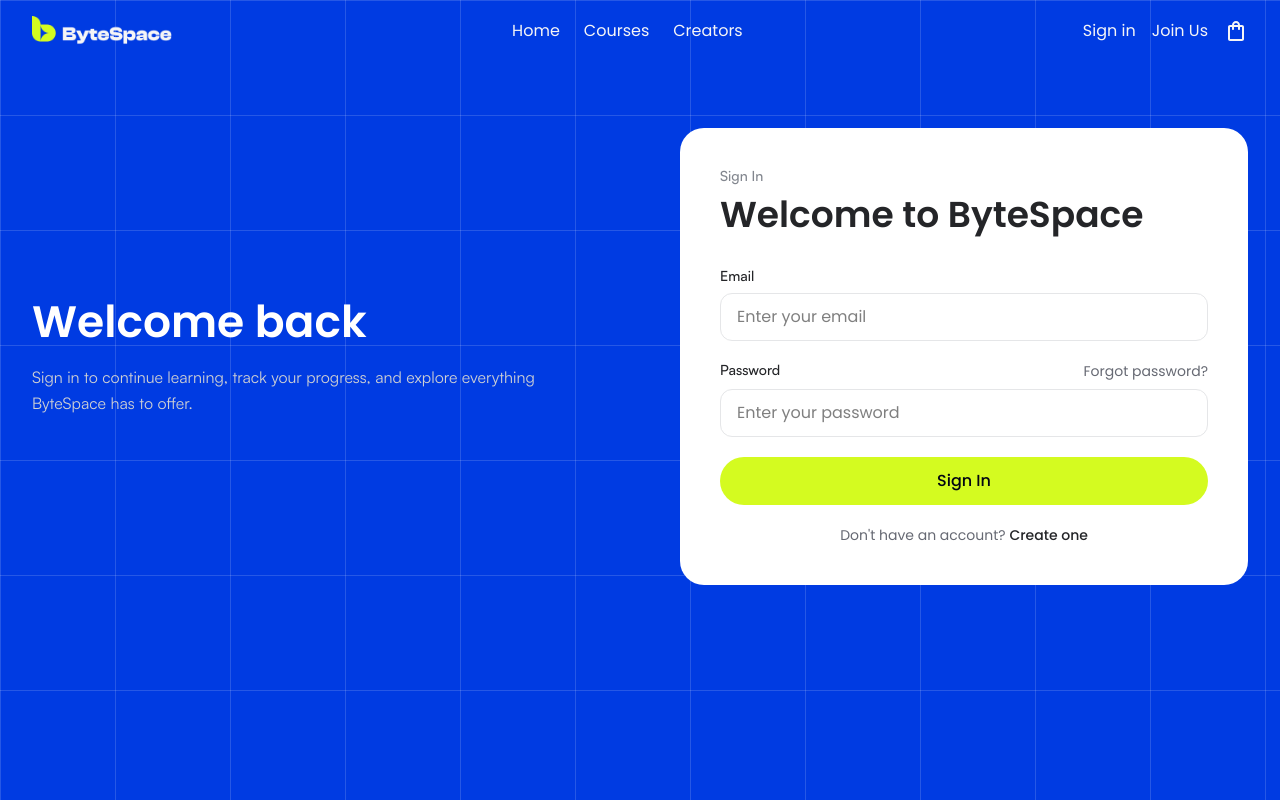
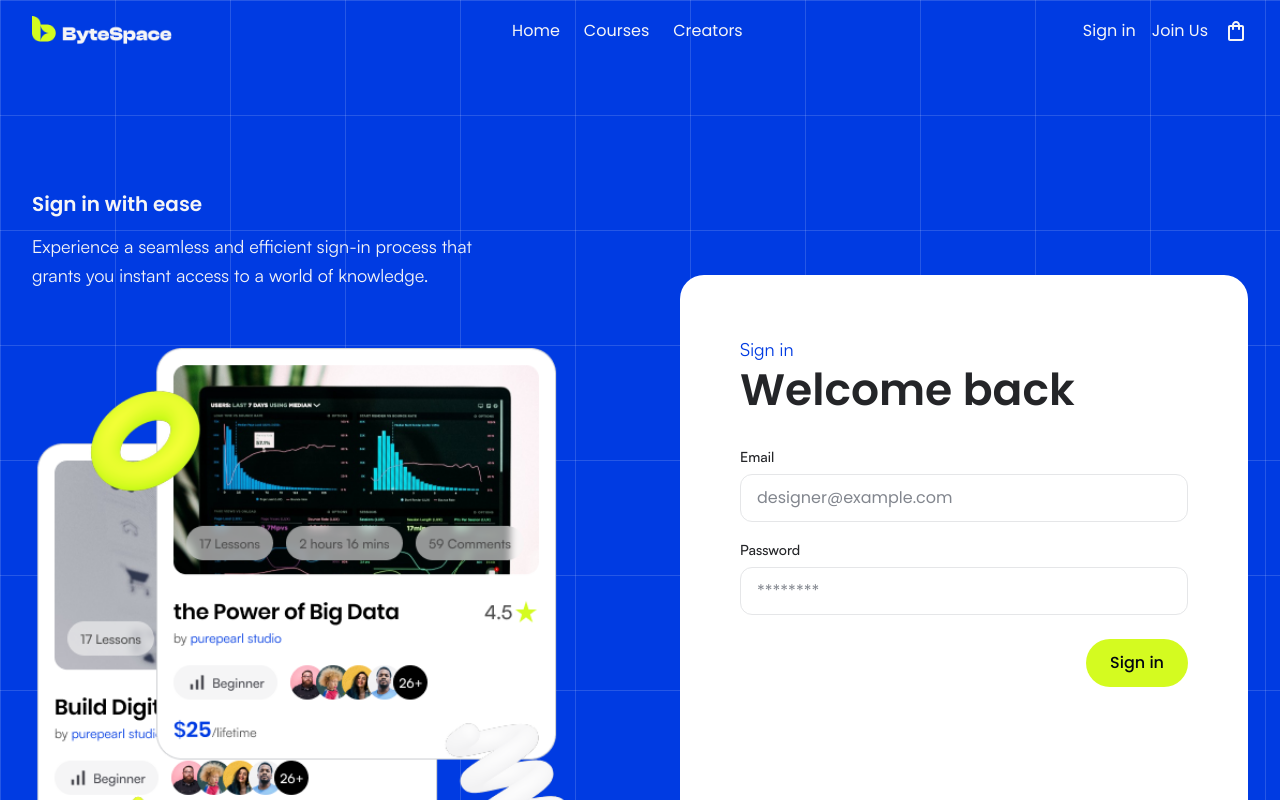
Before and after one commit to md-asikuzzaman/bytespace-frontend, a Next.js app: page /signin in a window 1280 px wide. Shown: the top 800 px of the page. Built offline with nearby package versions, Linux system fonts and the light colour scheme.

Commit message:
fix: refactor auth form design

```diff
--- a/src/app/(auth)/signin/page.tsx
+++ b/src/app/(auth)/signin/page.tsx
@@ -1,57 +1,66 @@
 "use client";
 
 import Container from "@/components/Container";
-import { loginSchema } from "@/schema/signinSchema";
 import { zodResolver } from "@hookform/resolvers/zod";
-import Link from "next/link";
 import { useForm } from "react-hook-form";
 import { z } from "zod";
+import Image from "next/image";
+import Link from "next/link";
 
-type LoginFormData = z.infer<typeof loginSchema>;
+import auth from "./../../../../public/images/auth.png";
+import { signInSchema } from "@/schema/signinSchema";
+
+type SignInFormData = z.infer<typeof signInSchema>;
 
 const SignInPage = () => {
   const {
     register,
     handleSubmit,
     formState: { errors },
-  } = useForm<LoginFormData>({
-    resolver: zodResolver(loginSchema),
+  } = useForm<SignInFormData>({
+    resolver: zodResolver(signInSchema),
   });
 
-  const onSubmit = (data: LoginFormData) => {
+  const onSubmit = (data: SignInFormData) => {
     console.log(data);
   };
 
   return (
-    <section className="bg-primary-800 grid-shape min-h-screen py-20 sm:py-24 md:py-28 lg:py-32">
+    <section className="bg-primary-800 grid-shape min-h-screen pt-20 sm:py-28 md:py-32 lg:pt-48 pb-12 sm:pb-16 md:pb-20 lg:pb-32">
       <Container>
-        <div className="grid grid-cols-1 items-center gap-12 lg:grid-cols-2 lg:gap-20">
+        <div className="grid grid-cols-1 items-center gap-10 sm:gap-12 md:gap-14 lg:grid-cols-2 lg:gap-20">
           {/* Left */}
           <div className="text-center lg:text-left">
-            <h3 className="text-heading-m font-semibold text-white">
-              Welcome back
+            <h3 className="text-heading-xs font-semibold text-shuttlegray-50">
+              Sign in with ease
             </h3>
 
-            <p className="text-body-m satoshi-regular mt-4 max-w-xl text-shuttlegray-200">
-              Sign in to continue learning, track your progress, and explore
-              everything ByteSpace has to offer.
+            <p className="text-body-m satoshi-regular mx-auto mt-3 max-w-118.75 text-shuttlegray-50 sm:mt-4 sm:text-body-l lg:mx-0">
+              Experience a seamless and efficient sign-in process that grants
+              you instant access to a world of knowledge.
             </p>
+
+            <Image
+              src={auth}
+              alt="Authentication"
+              className="pointer-events-none mx-auto mt-8 w-full max-w-105 sm:mt-10 md:mt-12 lg:mx-0 lg:mt-14.5 lg:max-w-none hidden lg:block"
+            />
           </div>
 
           {/* Right */}
           <form
             onSubmit={handleSubmit(onSubmit)}
-            className="rounded-3xl bg-white p-6 sm:p-8 md:p-10"
+            className="rounded-2xl bg-white p-5 sm:rounded-3xl sm:p-8 md:p-10 lg:p-15"
           >
-            <p className="text-label-s satoshi-medium text-shuttlegray-400">
-              Sign In
+            <p className="text-body-m satoshi-regular text-primary-800 sm:text-body-l">
+              Sign in
             </p>
 
-            <h2 className="text-heading-s mt-2 font-semibold text-shuttlegray-950">
-              Welcome to ByteSpace
+            <h2 className="text-heading-s font-semibold text-shuttlegray-950 sm:text-heading-m">
+              Welcome back
             </h2>
 
-            <div className="mt-8 space-y-5">
+            <div className="mt-6 space-y-4 sm:mt-8 sm:space-y-5">
               {/* Email */}
               <div>
                 <label
@@ -64,9 +73,9 @@ const SignInPage = () => {
                 <input
                   id="email"
                   type="email"
-                  placeholder="Enter your email"
+                  placeholder="designer@example.com"
                   {...register("email")}
-                  className="h-12 w-full rounded-xl border border-shuttlegray-100 px-4 outline-none transition focus:border-secondary-400"
+                  className="input-field"
                 />
 
                 {errors.email && (
@@ -78,28 +87,19 @@ const SignInPage = () => {
 
               {/* Password */}
               <div>
-                <div className="mb-2 flex items-center justify-between">
                 <label
                   htmlFor="password"
-                    className="text-label-s satoshi-medium text-shuttlegray-950"
+                  className="text-label-s satoshi-medium mb-2 block text-shuttlegray-950"
                 >
                   Password
                 </label>
 
-                  <Link
-                    href="/forgot-password"
-                    className="text-sm text-shuttlegray-500 transition hover:text-shuttlegray-950"
-                  >
-                    Forgot password?
-                  </Link>
-                </div>
-
                 <input
                   id="password"
                   type="password"
-                  placeholder="Enter your password"
+                  placeholder="********"
                   {...register("password")}
-                  className="h-12 w-full rounded-xl border border-shuttlegray-100 px-4 outline-none transition focus:border-secondary-400"
+                  className="input-field"
                 />
 
                 {errors.password && (
@@ -109,23 +109,22 @@ const SignInPage = () => {
                 )}
               </div>
 
+              <div className="flex justify-end pt-1">
                 <button
                   type="submit"
-                className="hover-animation h-12 w-full rounded-full bg-secondary-400 font-medium text-gray-950 transition hover:bg-secondary-500"
+                  className="hover-animation h-11 rounded-full bg-secondary-400 px-5 font-medium text-gray-950 transition hover:bg-secondary-500 sm:h-12 sm:px-6 cursor-pointer"
                 >
-                Sign In
+                  Sign in
                 </button>
+              </div>
+            </div>
 
-              <p className="text-center text-sm text-shuttlegray-500">
-                Don&apos;t have an account?{" "}
-                <Link
-                  href="/sign-up"
-                  className="font-medium text-shuttlegray-950 hover:underline"
-                >
-                  Create one
+            <p className="mt-12 text-center text-body-s text-shuttlegray-700 satoshi-regular sm:mt-20 sm:text-body-m lg:mt-30">
+              New user?{" "}
+              <Link href="/signup" className="text-primary-800 hover:underline">
+                Create an account
               </Link>
             </p>
-            </div>
           </form>
         </div>
       </Container>
--- a/src/app/(auth)/signup/page.tsx
+++ b/src/app/(auth)/signup/page.tsx
@@ -5,6 +5,10 @@ import { signUpSchema } from "@/schema/signupSchema";
 import { zodResolver } from "@hookform/resolvers/zod";
 import { useForm } from "react-hook-form";
 import { z } from "zod";
+import Image from "next/image";
+import Link from "next/link";
+
+import auth from "./../../../../public/images/auth.png";
 
 type SignUpFormData = z.infer<typeof signUpSchema>;
 
@@ -22,36 +26,42 @@ const SignUpPage = () => {
   };
 
   return (
-    <section className="bg-primary-800 grid-shape min-h-screen py-20 sm:py-24 md:py-28 lg:py-32">
+    <section className="bg-primary-800 grid-shape min-h-screen pt-20 sm:py-28 md:py-32 lg:pt-48 pb-12 sm:pb-16 md:pb-20 lg:pb-32">
       <Container>
-        <div className="grid grid-cols-1 items-center gap-12 lg:grid-cols-2 lg:gap-20">
+        <div className="grid grid-cols-1 items-center gap-10 sm:gap-12 md:gap-14 lg:grid-cols-2 lg:gap-20">
           {/* Left */}
           <div className="text-center lg:text-left">
-            <h3 className="text-heading-m font-semibold text-white">
+            <h3 className="text-heading-xs font-semibold text-shuttlegray-50">
               Sign up and come in
             </h3>
 
-            <p className="text-body-m satoshi-regular mt-4 max-w-xl text-shuttlegray-200">
+            <p className="text-body-m satoshi-regular mx-auto mt-3 max-w-118.75 text-shuttlegray-50 sm:mt-4 sm:text-body-l lg:mx-0">
               The registration process is straightforward, uncomplicated, and
               efficient, allowing users to sign up quickly, easily, and at no
               cost.
             </p>
+
+            <Image
+              src={auth}
+              alt="Authentication"
+              className="pointer-events-none mx-auto mt-8 w-full max-w-105 sm:mt-10 md:mt-12 lg:mx-0 lg:mt-14.5 lg:max-w-none hidden lg:block"
+            />
           </div>
 
           {/* Right */}
           <form
             onSubmit={handleSubmit(onSubmit)}
-            className="rounded-3xl bg-white p-6 sm:p-8 md:p-10"
+            className="rounded-2xl bg-white p-5 sm:rounded-3xl sm:p-8 md:p-10 lg:p-15"
           >
-            <p className="text-label-s satoshi-medium text-shuttlegray-400">
+            <p className="text-body-m satoshi-regular text-primary-800 sm:text-body-l">
               Create an Account
             </p>
 
-            <h2 className="text-heading-s mt-2 font-semibold text-shuttlegray-950">
+            <h2 className="text-heading-s font-semibold text-shuttlegray-950 sm:text-heading-m">
               Welcome to ByteSpace
             </h2>
 
-            <div className="mt-8 space-y-5">
+            <div className="mt-6 space-y-4 sm:mt-8 sm:space-y-5">
               {/* Full Name */}
               <div>
                 <label
@@ -64,9 +74,9 @@ const SignUpPage = () => {
                 <input
                   id="fullName"
                   type="text"
-                  placeholder="Enter your full name"
+                  placeholder="Jamie Davis"
                   {...register("fullName")}
-                  className="h-12 w-full rounded-xl border border-shuttlegray-100 px-4 outline-none transition focus:border-secondary-400"
+                  className="input-field"
                 />
 
                 {errors.fullName && (
@@ -88,9 +98,9 @@ const SignUpPage = () => {
                 <input
                   id="email"
                   type="email"
-                  placeholder="Enter your email"
+                  placeholder="designer@example.com"
                   {...register("email")}
-                  className="h-12 w-full rounded-xl border border-shuttlegray-100 px-4 outline-none transition focus:border-secondary-400"
+                  className="input-field"
                 />
 
                 {errors.email && (
@@ -112,9 +122,9 @@ const SignUpPage = () => {
                 <input
                   id="password"
                   type="password"
-                  placeholder="Create a password"
+                  placeholder="********"
                   {...register("password")}
-                  className="h-12 w-full rounded-xl border border-shuttlegray-100 px-4 outline-none transition focus:border-secondary-400"
+                  className="input-field"
                 />
 
                 {errors.password && (
@@ -124,13 +134,22 @@ const SignUpPage = () => {
                 )}
               </div>
 
-              <button
-                type="submit"
-                className="hover-animation h-12 w-full rounded-full bg-secondary-400 font-medium text-gray-950 transition hover:bg-secondary-500"
-              >
-                Create Account
-              </button>
+              <div className="flex justify-end pt-1">
+                <button
+                  type="submit"
+                  className="hover-animation h-11 rounded-full bg-secondary-400 px-5 font-medium text-gray-950 transition hover:bg-secondary-500 sm:h-12 sm:px-6 cursor-pointer"
+                >
+                  Continue
+                </button>
+              </div>
             </div>
+
+            <p className="mt-12 text-center text-body-s text-shuttlegray-700 satoshi-regular sm:mt-20 sm:text-body-m lg:mt-30">
+              Already have an account?{" "}
+              <Link href="/signin" className="text-primary-800 hover:underline">
+                Log in
+              </Link>
+            </p>
           </form>
         </div>
       </Container>
--- a/src/app/globals.css
+++ b/src/app/globals.css
@@ -200,6 +200,10 @@
   .hover-animation {
     @apply transition-all duration-200 hover:-translate-y-1;
   }
+
+  .input-field {
+    @apply h-11 w-full rounded-xl border border-shuttlegray-100 px-4 text-sm text-shuttlegray-950 outline-none transition placeholder:text-shuttlegray-400 placeholder:opacity-100 focus:border-secondary-500 focus:ring-2 focus:ring-secondary-500/30 sm:h-12 sm:text-base;
+  }
 }
 
 .grid-shape {
--- a/src/schema/signinSchema.ts
+++ b/src/schema/signinSchema.ts
@@ -1,7 +1,11 @@
 import z from "zod";
 
-export const loginSchema = z.object({
+export const signInSchema = z.object({
   email: z.email("Please enter a valid email address"),
 
-  password: z.string().min(1, "Password is required"),
+  password: z
+    .string()
+    .min(8, "Password must be at least 8 characters")
+    .regex(/[A-Z]/, "Password must contain an uppercase letter")
+    .regex(/[0-9]/, "Password must contain a number"),
 });
```
Also changed, not shown: public/images/auth.png (added). Lines whose indentation alone changed are shown as unchanged.
